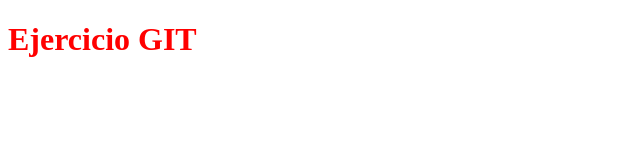
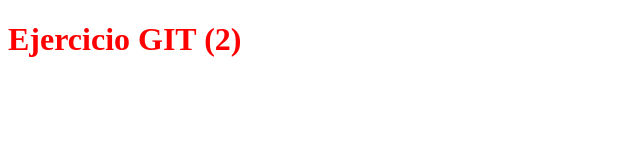
Before and after one commit to ezelaboranti/ejercicio-git, a plain HTML site: page index.html in a window 1280 px wide. Shown: the full height of the page, 0-640 px from the left. Drawn offline with Linux system fonts and the light colour scheme.

Commit message:
cambio de contenido del titulo h1

```diff
--- a/index.html
+++ b/index.html
@@ -8,7 +8,7 @@
 </head>
 <body>
 
-    <h1>Ejercicio GIT</h1>
+    <h1>Ejercicio GIT (2)</h1>
 
     <script src="js/main.js"></script>
 </body>
```
